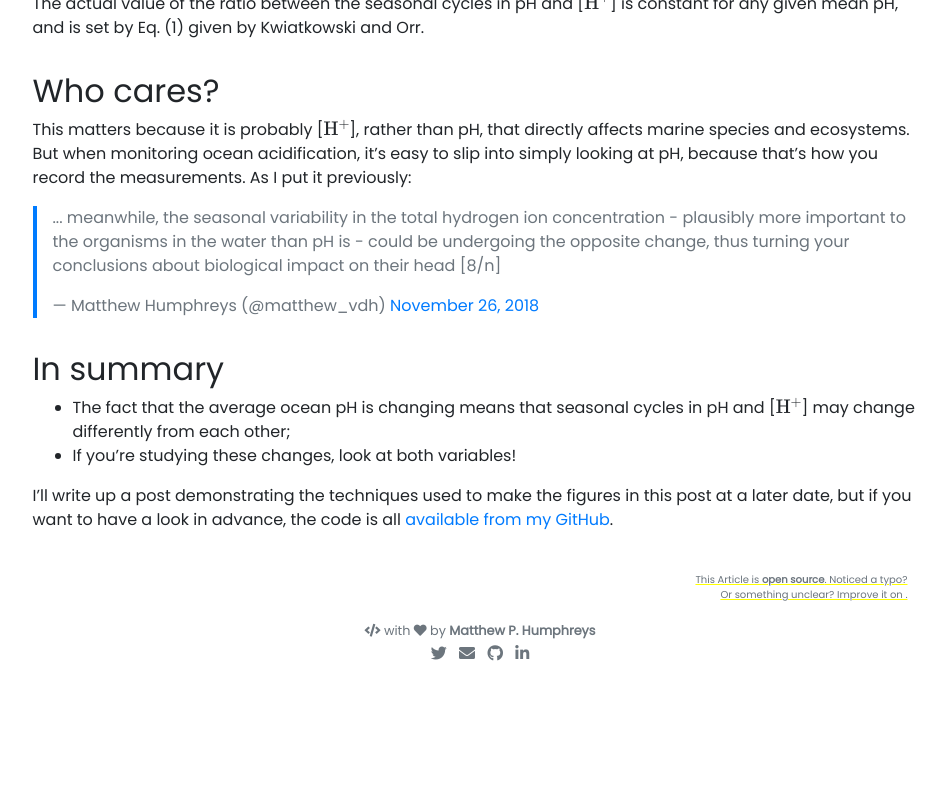
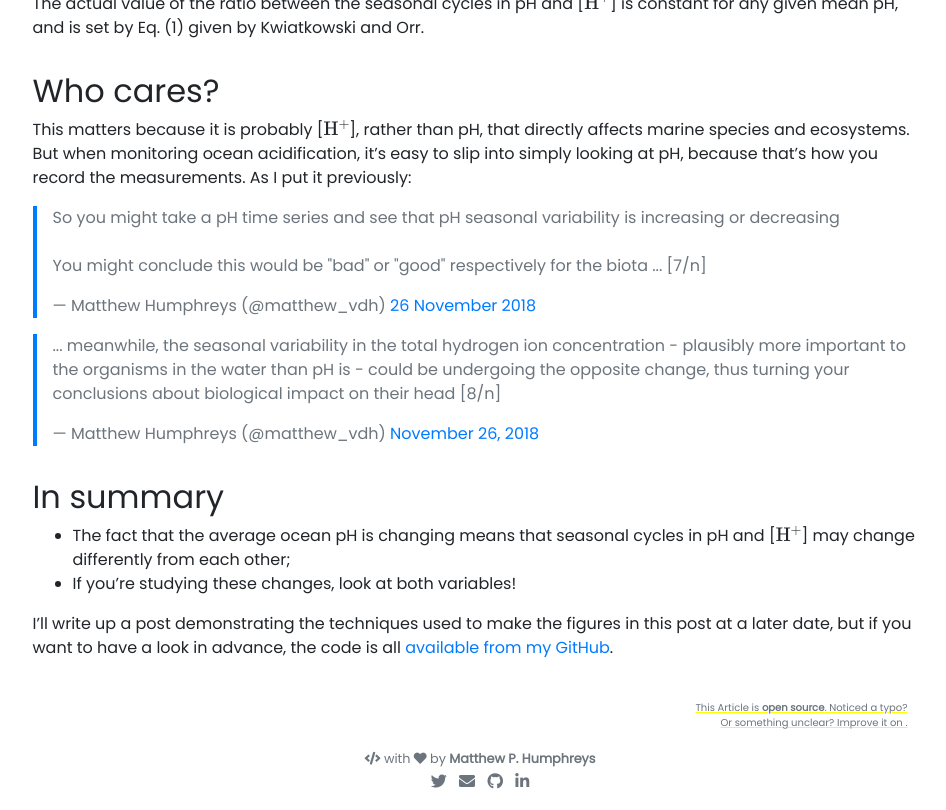
Before and after one commit to mvdh7/mvdh7.github.io, a Jekyll site: the page built from _posts/2019-01-18-changing-ph-seasonality.md, in a window 1280 px wide and 900 px high, scrolled down 2850 px, cut to the strip 90-900 px from the top of the window. Shown: the whole strip, without its empty margins (160-1106 px from the left). Built offline with Jekyll 4.4.1, drawn with Linux system fonts in a browser that asks for light colours; nearby versions of some CDN libraries; our own code applies the rules of GitHub Pages for plain Markdown files; formulas are drawn with MathJax 3; comment, search, counter and statistics services are not loaded; before the commit the page ends 3622 px from its top, so only the background shows below that; some of the changed text lies outside the part shown.

Commit message:
add extra tweet

```diff
--- a/_posts/2019-01-18-changing-ph-seasonality.md
+++ b/_posts/2019-01-18-changing-ph-seasonality.md
@@ -59,6 +59,9 @@
 
 This matters because it is probably [$\ce{H+}$], rather than pH, that directly affects marine species and ecosystems. But when monitoring ocean acidification, it's easy to slip into simply looking at pH, because that's how you record the measurements. As I put it previously:
 
+<blockquote class="twitter-tweet" data-lang="en-gb"><p lang="en" dir="ltr">So you might take a pH time series and see that pH seasonal variability is increasing or decreasing<br><br>You might conclude this would be &quot;bad&quot; or &quot;good&quot; respectively for the biota ... [7/n]</p>&mdash; Matthew Humphreys (@matthew_vdh) <a href="https://twitter.com/matthew_vdh/status/1067100611395633152?ref_src=twsrc%5Etfw">26 November 2018</a></blockquote>
+<script async src="https://platform.twitter.com/widgets.js" charset="utf-8"></script>
+
 <blockquote class="twitter-tweet"><p dir="ltr" lang="en">... meanwhile, the seasonal variability in the total hydrogen ion concentration - plausibly more important to the organisms in the water than pH is - could be undergoing the opposite change, thus turning your conclusions about biological impact on their head [8/n]</p>— Matthew Humphreys (@matthew_vdh) <a href="https://twitter.com/matthew_vdh/status/1067100612704243712?ref_src=twsrc%5Etfw">November 26, 2018</a></blockquote>
 
 ## In summary
```
